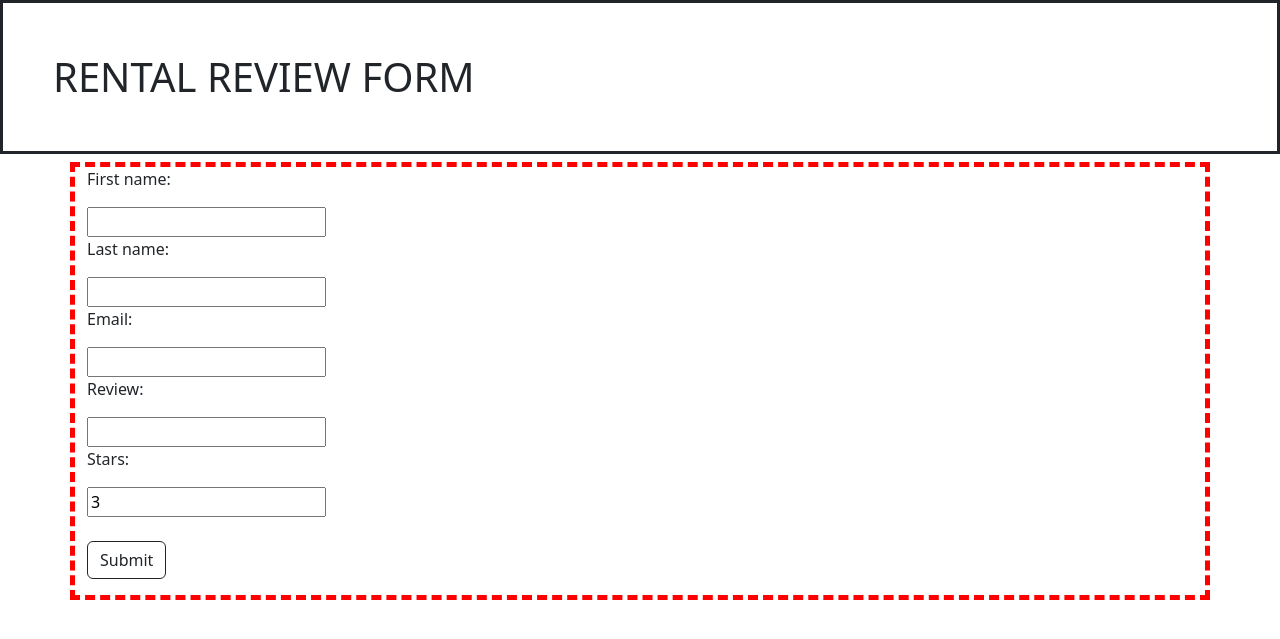
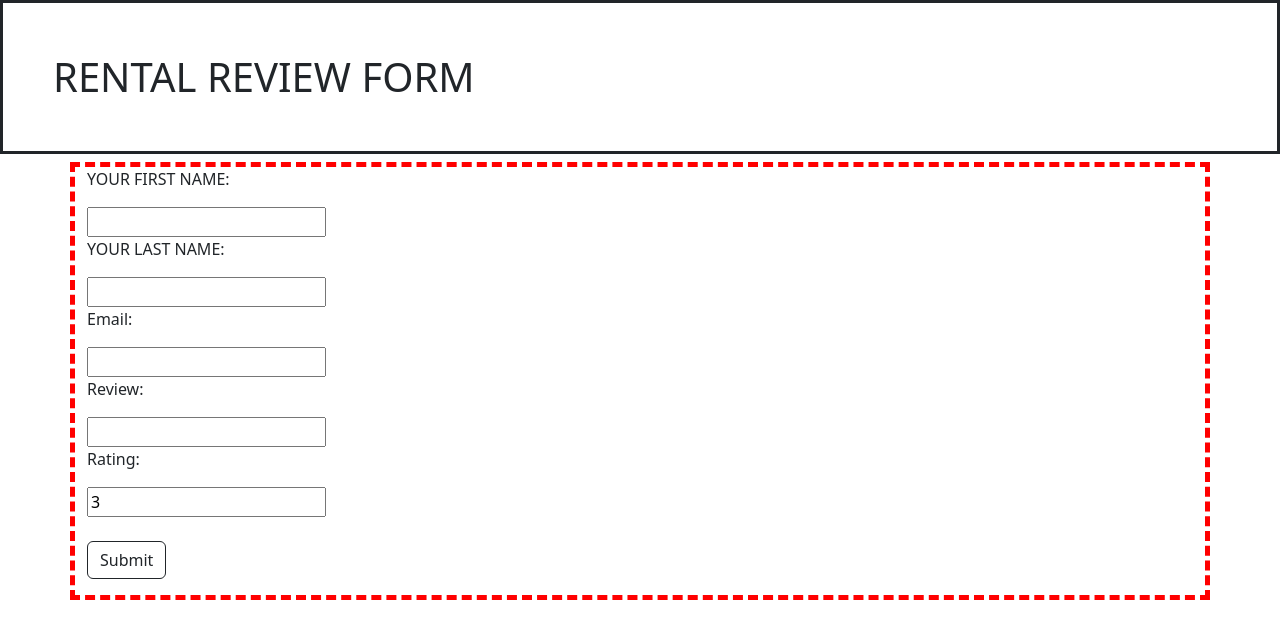
Before and after one commit to vegtamv/udemy_django, a Django app: page /cars/rental_review/ in a window 1280 px wide. Shown: the top 639 px of the page. Run offline with Django 5.2, Linux system fonts and the light colour scheme.

Commit message:
13-6 ModelForms 커스터마이징

```diff
--- a/cars/forms.py
+++ b/cars/forms.py
@@ -8,6 +8,26 @@ class ReviewForm(ModelForm):
         model = CarReview
         fields = '__all__'	# 모든 필드를 불러온다.
         #fields = ['first_name', 'last_name'] # 불러올 필드를 선택한다.
+
+        labels = {
+            'first_name': "YOUR FIRST NAME",
+            'last_name': "YOUR LAST NAME",
+            'stars': "Rating"
+        }
+
+        error_messages = {
+            'stars': {
+                'min_value':"Min Value is 1",
+                'max_value':"Max Value is 5",
+            }
+        }
+
+        # widgets = {
+        #     'stars': forms.NumberInput(attrs={
+        #         'max': '5',    # For maximum number
+        #         'min': '0',    # For minimum number
+        #     }),
+        # }
 
 ## FORM ##
 # class ReviewForm(forms.Form):
--- a/cars/models.py
+++ b/cars/models.py
@@ -1,4 +1,5 @@
 from django.db import models
+from django.core.validators import MinValueValidator, MaxValueValidator
 
 # Create your models here.
 class Car(models.Model):
@@ -16,7 +17,7 @@ class CarReview(models.Model):
     last_name = models.CharField(max_length=30)
     email = models.EmailField(max_length=50)
     review = models.CharField(max_length=100)
-    stars = models.IntegerField(default=3)
+    stars = models.IntegerField(default=3, validators=[MinValueValidator(1), MaxValueValidator(5)])
 
     def __str__(self):
         return f"{self.last_name} {self.first_name}({self.email}): {self.stars} \n{self.review}"
--- a/cars/templates/cars/rental_review.html
+++ b/cars/templates/cars/rental_review.html
@@ -32,6 +32,7 @@
                     {{ field.label_tag }}
                 </div>
                 {{ field }}
+                {{ field.errors }}
             {% endfor %}
 
             <div><br><input class="btn btn-outline-dark" type="submit"></div>
--- a/cars/views.py
+++ b/cars/views.py
@@ -46,7 +46,7 @@ def rental_review(request):
     # Else, Render Form
     else:
         form = ReviewForm()
-        return render(request, 'cars/rental_review.html', context={'form':form})
+    return render(request, 'cars/rental_review.html', context={'form':form})
 
 def thank_you(request):
     return render(request, 'cars/thank_you.html')
```
Also changed, not shown: cars/migrations/0004_alter_carreview_stars.py (added), db.sqlite3.
